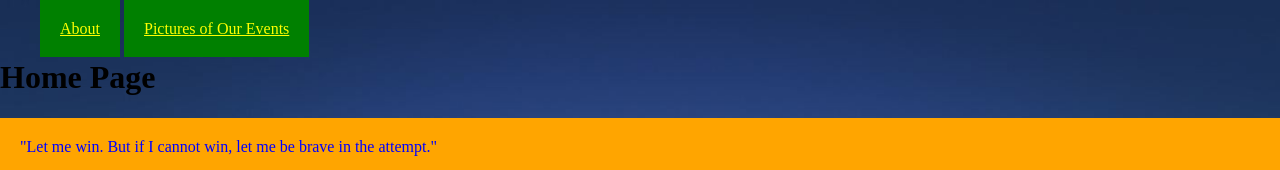
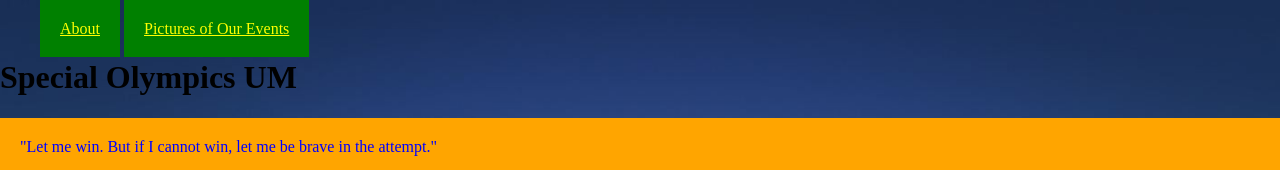
Before and after one commit to sticklew1/sticklew1.github.io, a plain HTML site: page hw/responsive_site/index.html in a window 1280 px wide. Shown: the top 170 px of the page. Drawn offline with Linux system fonts and the light colour scheme.

Commit message:
changed title

```diff
--- a/hw/responsive_site/index.html
+++ b/hw/responsive_site/index.html
@@ -23,7 +23,7 @@
           </li>
         </ul>
       </nav>
-      <h1>Home Page</h1>
+      <h1>Special Olympics UM</h1>
         <p>"Let me win. But if I cannot win, let me be brave in the attempt."</p>
 
       <main>
```
